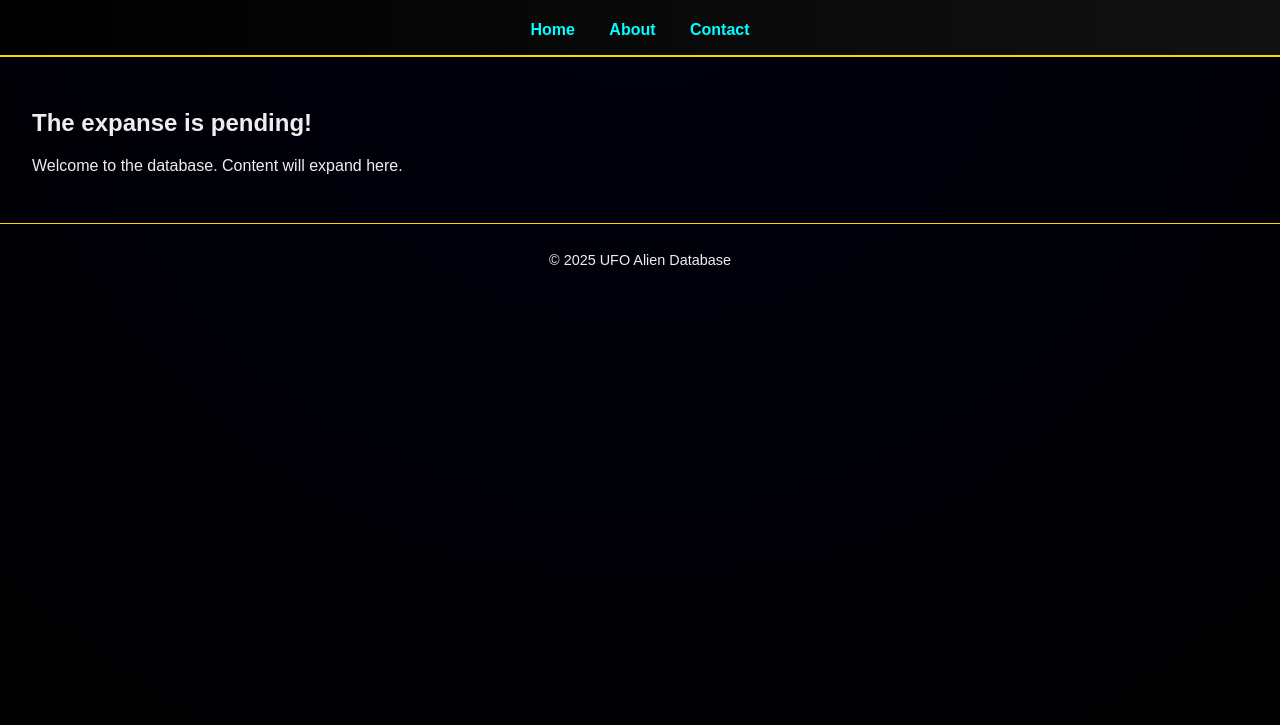
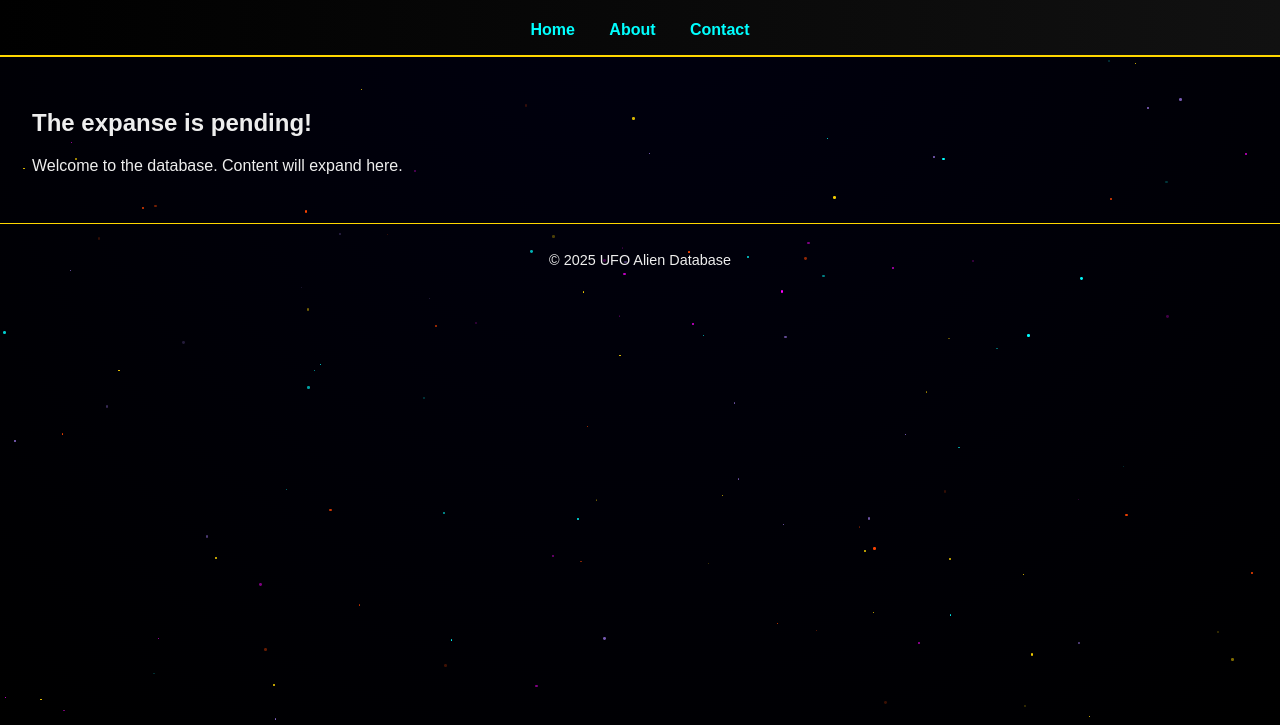
Before and after one commit to ufoaliendatabase/ufoaliendatabase.github.io, a plain HTML site: page index.html in a window 1280 px wide. Shown: the part 75-800 px from the top of the page. Drawn offline with Linux system fonts and the light colour scheme.

Commit message:
Update index.html

```diff
--- a/index.html
+++ b/index.html
@@ -6,6 +6,23 @@
   <link rel="stylesheet" href="style.css">
 </head>
 <body>
+  <div class="stars"></div>
+  <script>
+  const colors = ['#00FFFF','#FF00FF','#FFD700','#FF4500','#9370DB'];
+  const container = document.querySelector('.stars');
+  for (let i = 0; i < 150; i++) {
+    let star = document.createElement('div');
+    let size = Math.random() * 2 + 1;
+    star.className = 'star';
+    star.style.width = size + 'px';
+    star.style.height = size + 'px';
+    star.style.background = colors[Math.floor(Math.random() * colors.length)];
+    star.style.top = Math.random() * 100 + '%';
+    star.style.left = Math.random() * 100 + '%';
+    star.style.animationDuration = (2 + Math.random() * 3) + 's';
+    container.appendChild(star);
+  }
+</script>
   <header>
     <h1>UFO Alien Database</h1>
     <nav>
```
